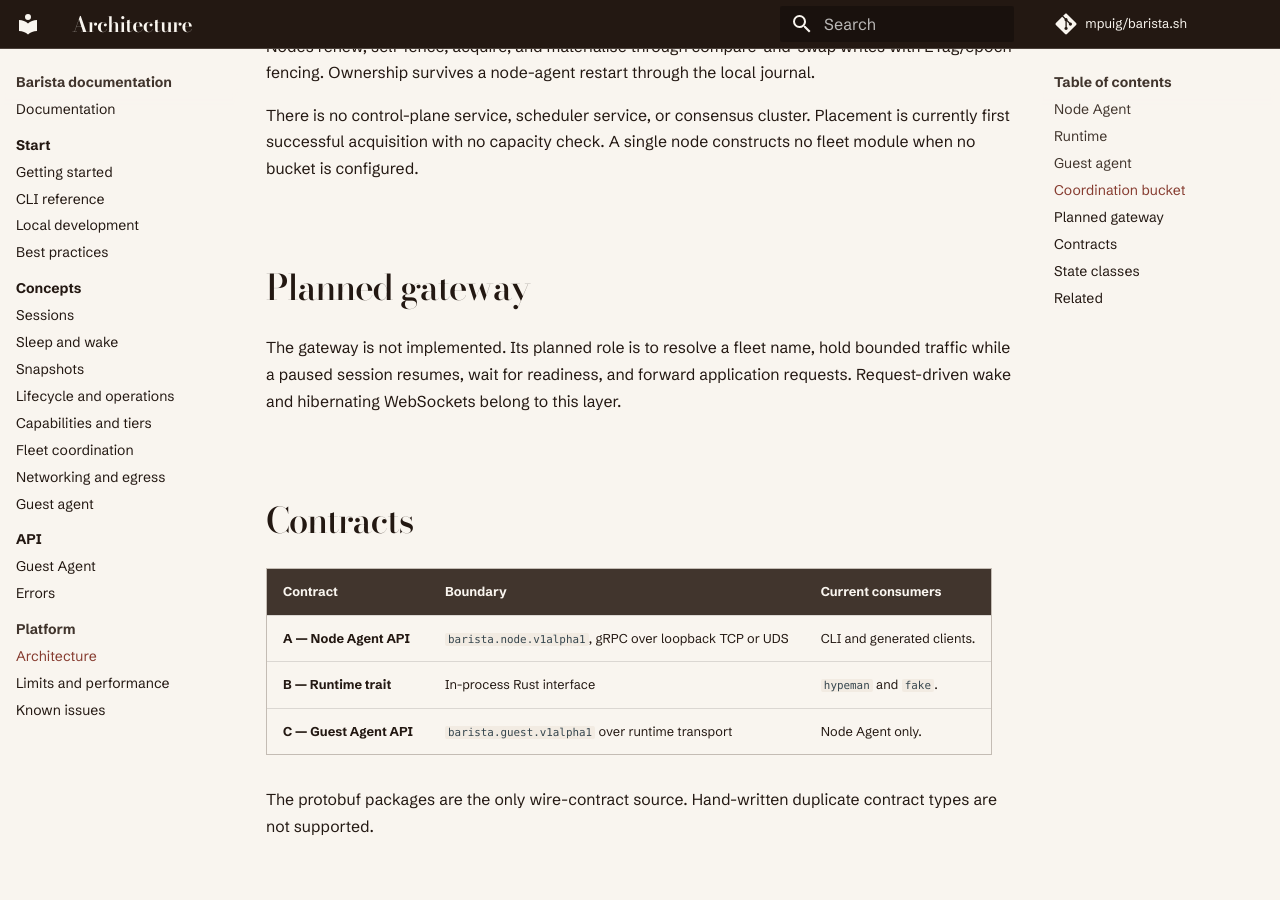
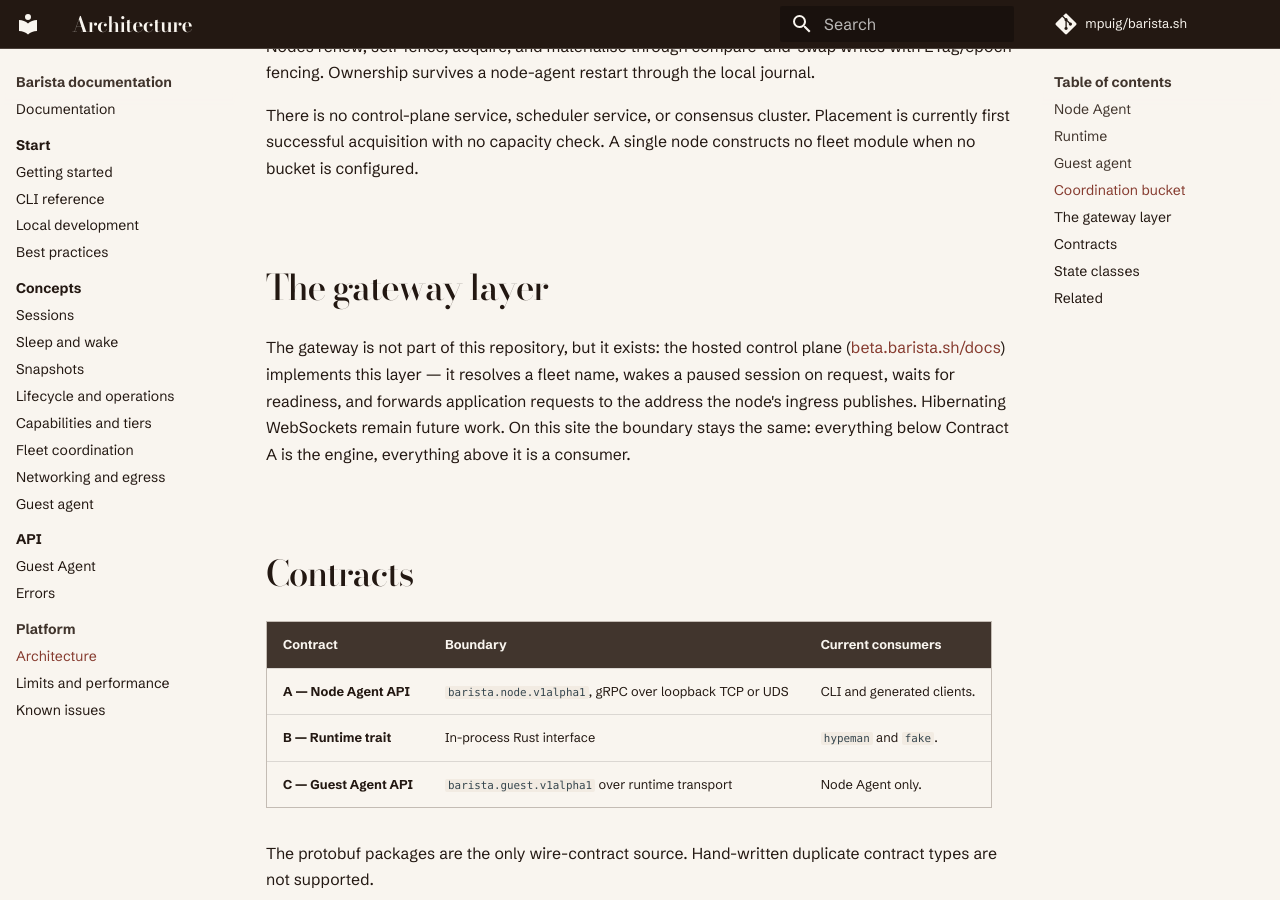
Before and after one commit to mpuig/barista.sh, an MkDocs documentation site: the page built from docs/platform/architecture.md, in a window 1280 px wide and 900 px high, scrolled down 2228 px. Built offline with MkDocs 1.6.1 and Material for MkDocs 9.7.7, drawn with Linux system fonts in a browser that asks for light colours; comment, search, counter and statistics services are not loaded.

Commit message:
docs: cross-link the hosted service docs; gateway layer is implemented (#43)
The front page points engine users at beta.barista.sh/docs for the
hosted layer, and platform/architecture.md's 'Planned gateway' section
is truth-synced: the gateway exists (the hosted control plane implements
resolve/wake/forward); hibernating WebSockets remain future work.

```diff
--- a/docs/platform/architecture.md
+++ b/docs/platform/architecture.md
@@ -80,12 +80,15 @@ There is no control-plane service, scheduler service, or consensus cluster.
 Placement is currently first successful acquisition with no capacity check. A
 single node constructs no fleet module when no bucket is configured.
 
-## Planned gateway
+## The gateway layer
 
-The gateway is not implemented. Its planned role is to resolve a fleet name,
-hold bounded traffic while a paused session resumes, wait for readiness, and
-forward application requests. Request-driven wake and hibernating WebSockets
-belong to this layer.
+The gateway is not part of this repository, but it exists: the hosted control
+plane ([beta.barista.sh/docs](https://beta.barista.sh/docs/)) implements this
+layer — it resolves a fleet name, wakes a paused session on request, waits for
+readiness, and forwards application requests to the address the node's ingress
+publishes. Hibernating WebSockets remain future work. On this site the
+boundary stays the same: everything below Contract A is the engine, everything
+above it is a consumer.
 
 ## Contracts
 
```
Also changed, not shown: docs/index.md (+5 -1 lines).
